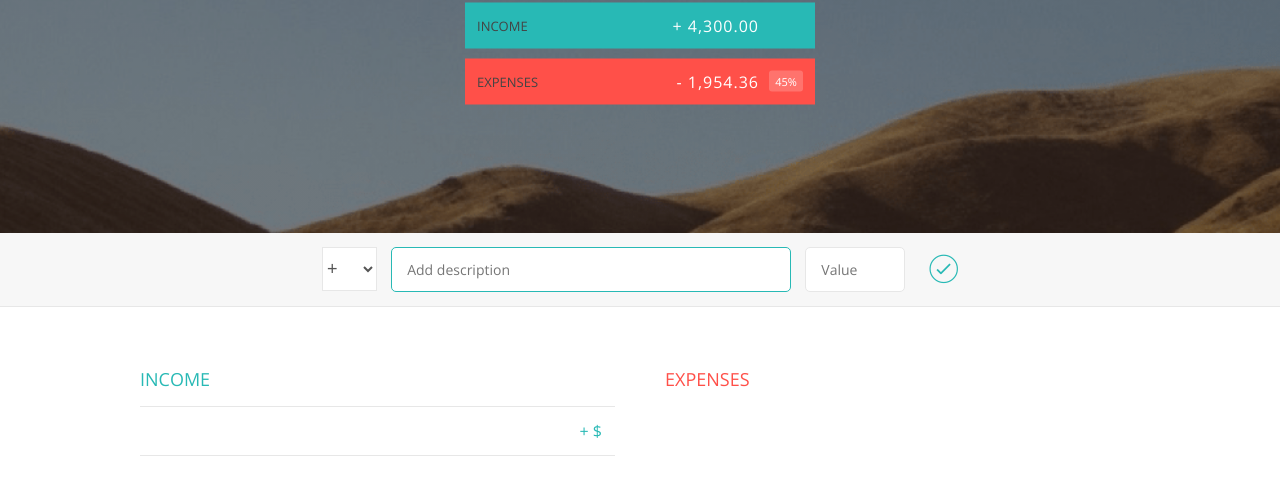
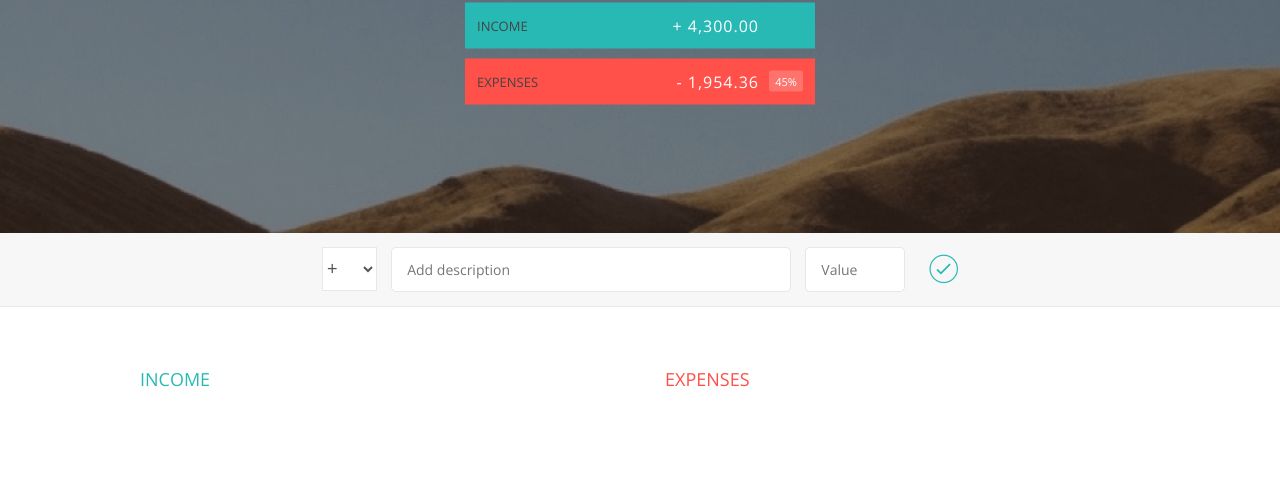
Before and after one commit to jdelongs/budget-tracking, a plain HTML site: page index.html in a window 1280 px wide. Both pictures are taken after a click on the button 943 px from the left and 517 px from the top of the page. Shown: the part 247-742 px from the top of the page. Drawn offline with nearby package versions, Linux system fonts and the light colour scheme.

Commit message:
added input validation and converted input value to a number

```diff
--- a/js/app.js
+++ b/js/app.js
@@ -55,6 +55,9 @@ var budgetController = (function()  {
             return newItem;
         },
 
+        testing: function() {
+            console.log(data.allItems);
+        }
     };
 
 })();
@@ -78,11 +81,11 @@ var UIContoller = (function() {
     //PUBLIC
     return {
 
-        getinput: function() {
+        getInput: function() {
             return {
             type: document.querySelector(DOMstrings.inputType).value, //will e either inc or exp
             description: document.querySelector(DOMstrings.inputDescription).value,
-            value: document.querySelector(DOMstrings.inputValue).value
+            value: parseFloat(document.querySelector(DOMstrings.inputValue).value) //convert string to number
             };
         },
 
@@ -129,7 +132,6 @@ var UIContoller = (function() {
     };
 })();
 
-
 /********************
  * GLOBAL APP CONTROLLER
  ********************/
@@ -149,26 +151,39 @@ var contoller = (function(budgetCtrl, UICtrl) {
         });
 
     }
+    var updateBudget = function() {
+        //calculate the budget
 
-    //PUBLIC
+        //return the budget
+
+        // display the budget on the UI
+    }
+
     var ctrlAddItem = function() {
     var input, newItem;
+
     //get the user input from the input field
-    input = UICtrl.getinput();
+    input = UICtrl.getInput();
+
+    if(input.description !== "" && !isNaN(input.value) && input.value > 0) {
 
         // add the item to the budget controller
         newItem = budgetCtrl.addItem(input.type, input.description, input.value);
+
         //add the item to the user interface
         UICtrl.addListItem(newItem, input.type);
 
         //clear the fields
         UIContoller.clearFields();
-    //calculate the budget
 
-    // display the budget on the UI
+        //calculate and upate budget
+        updateBudget();
+    }
+
 
     }
 
+    //PUBLIC
     return {
         init: function() {
             console.log('application has started');
```
Also changed, not shown: index.html (+2 -49 lines). Lines whose indentation alone changed are shown as unchanged.
